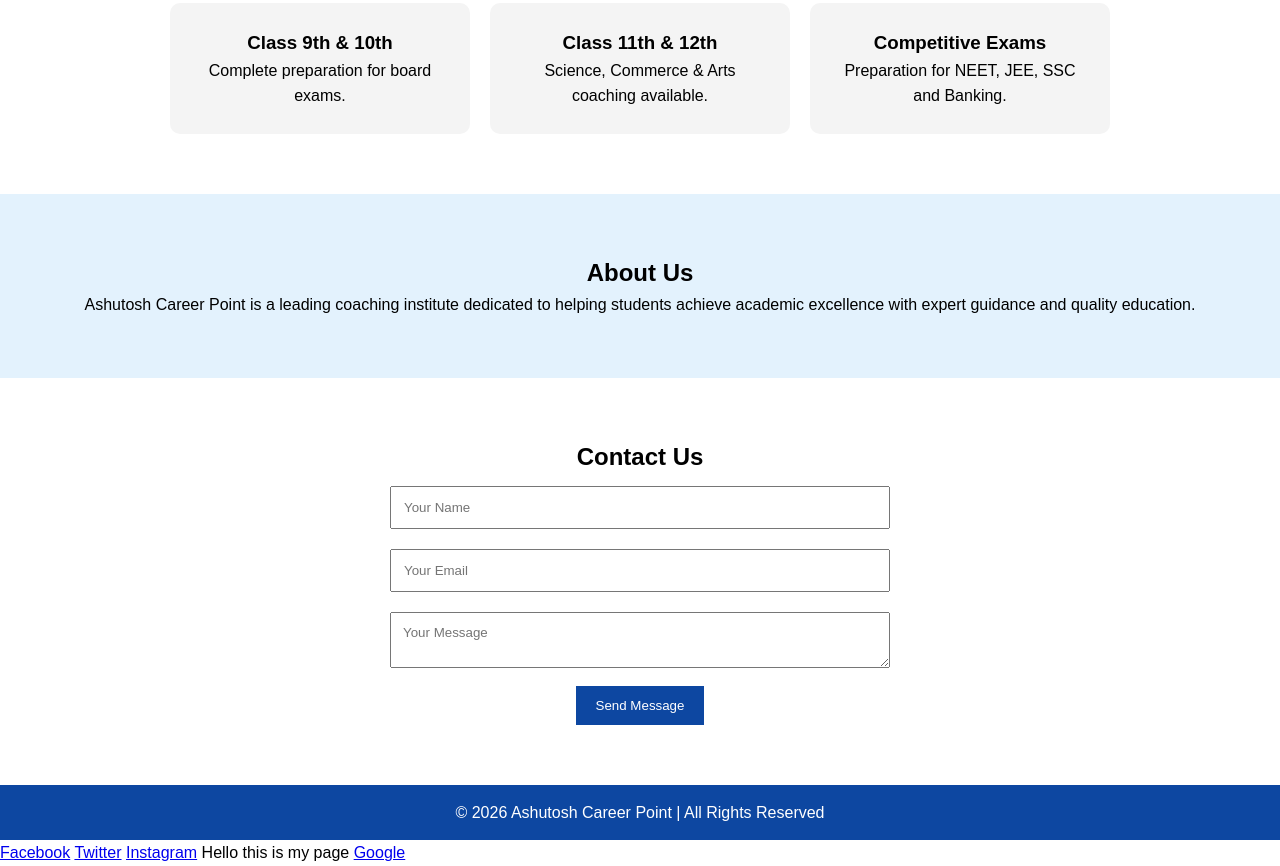
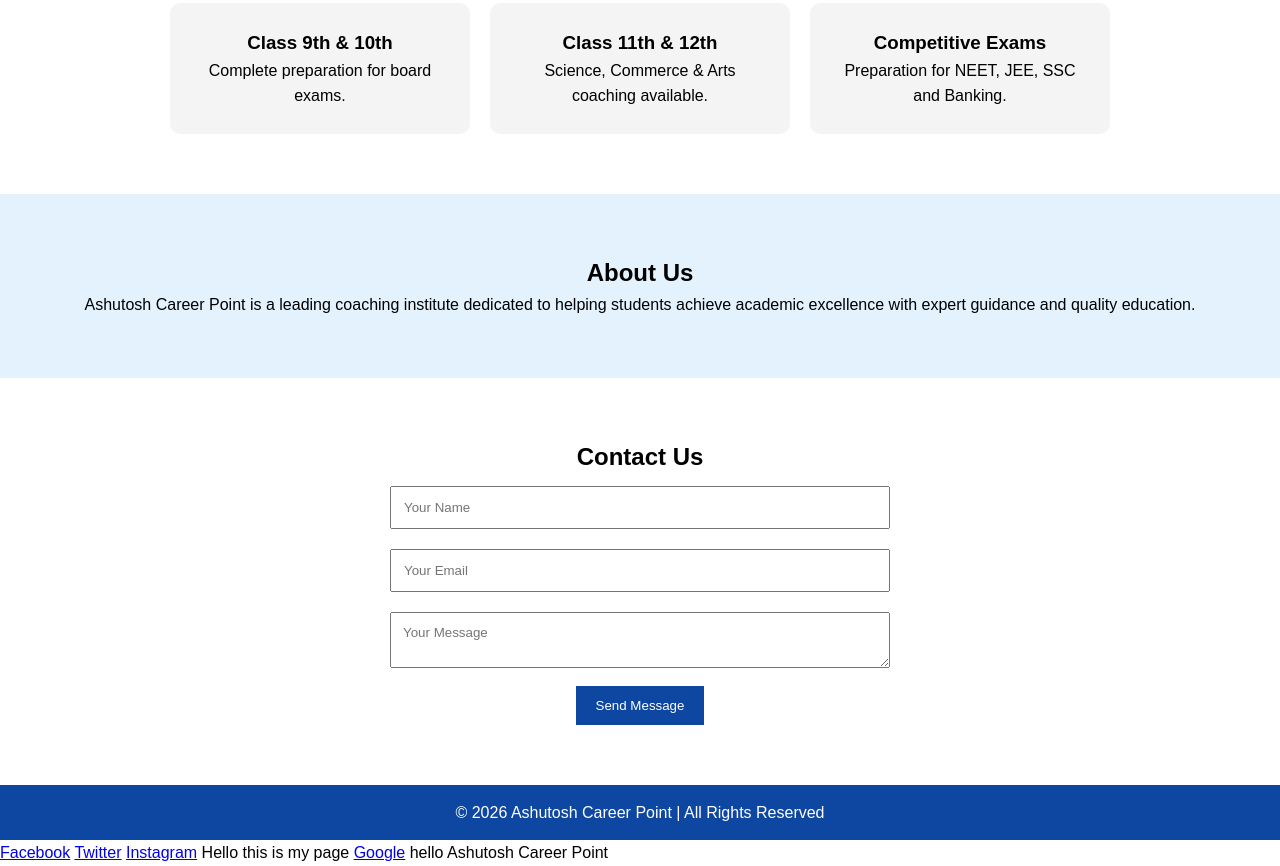
Before and after one commit to ashutoshyadav75/KACP, a plain HTML site: page index.html in a window 1280 px wide. Shown: the part 914-1780 px from the top of the page. Drawn offline with Linux system fonts and the light colour scheme.

Commit message:
Ashutosh

```diff
--- a/index.html
+++ b/index.html
@@ -90,6 +90,7 @@
 Hello this is my page
 
 <a href="www.google.com"> Google</a>
+hello Ashutosh Career Point
     <script src="index.js"></script>
 </body>
 </html>
```
